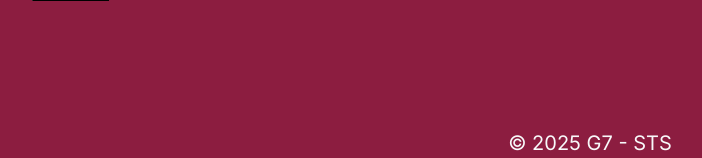
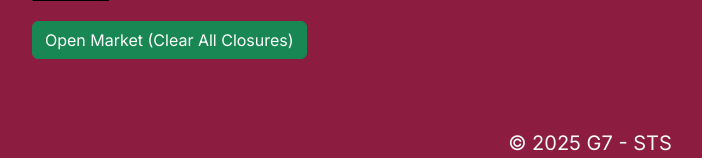
Before and after one commit to el-monke/StockTradingSystem, a Flask app: template templates/change_mkt_hrs.html in a window 1280 px wide. Shown: the part 642-800 px from the top of the page, without its empty margins (50-752 px from the left). Run offline with Flask 3, Linux system fonts and the light colour scheme; the template is opened without the code that fills it: most values are stand-ins (such as "Sample title", 1, 10 or a date in 2020).

Commit message:
Add form to open all markets and clear closures

```diff
--- a/templates/change_mkt_hrs.html
+++ b/templates/change_mkt_hrs.html
@@ -80,6 +80,13 @@
             <button type="submit">Confirm</button>
           </div>
         </form>
+
+      <div style="margin-top: 20px;">
+          <form action="{{ url_for('openAllMarkets') }}" method="post">
+            <button type="submit" class="btn btn-success">Open Market (Clear All Closures)</button>
+          </form>
+        </div>
+
       </div>
     </div>
   </div>
```
